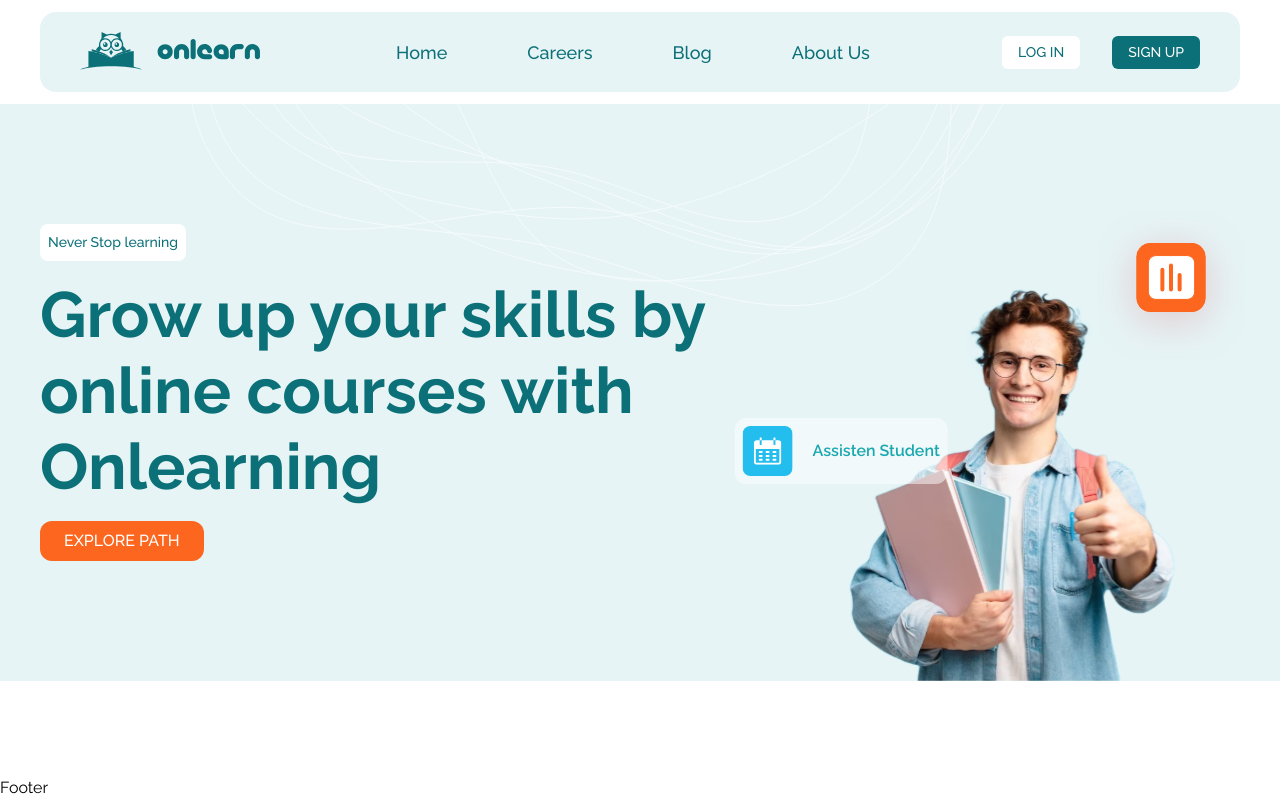
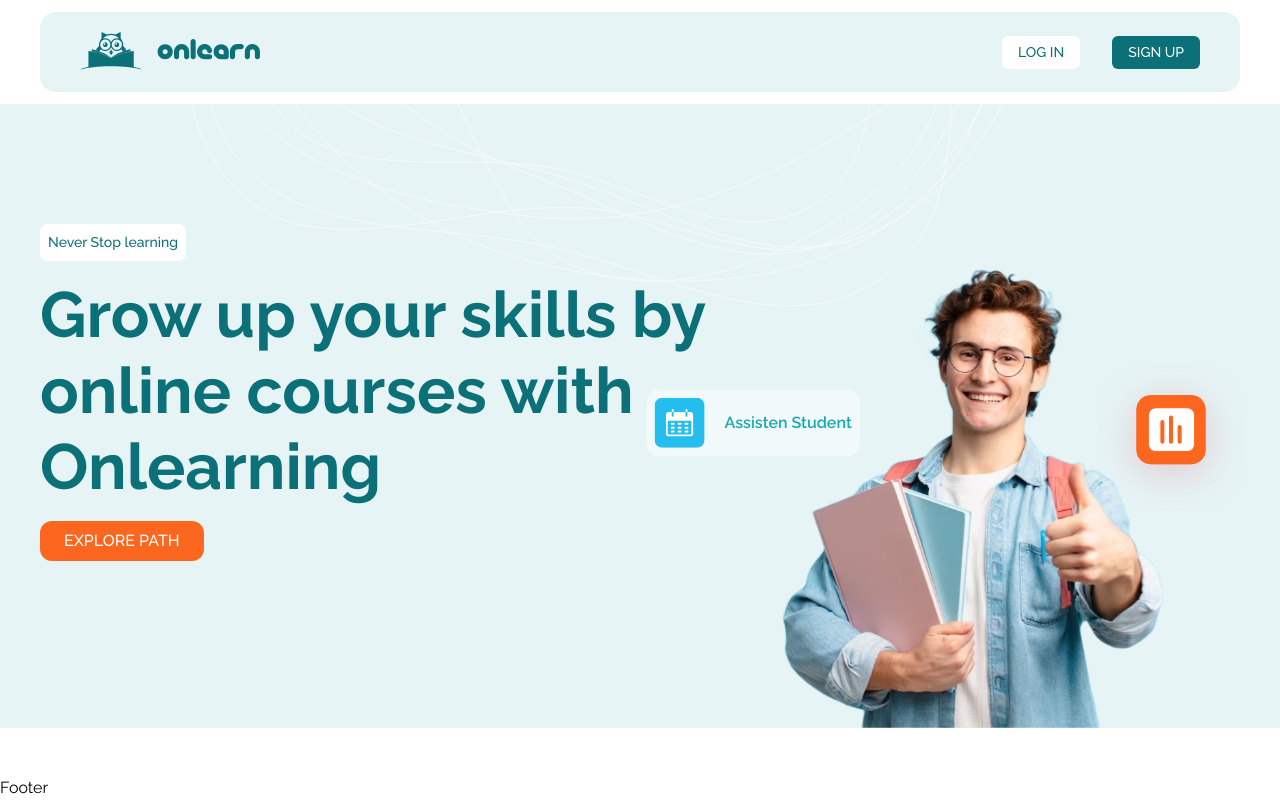
Before and after one commit to herihermansyah/educational-courses-landing-page, a Next.js app: page / in a window 1280 px wide. Built offline with nearby package versions, Linux system fonts and the light colour scheme.

Commit message:
add animaiton use motion dev

```diff
--- a/src/components/sections/hero-section.tsx
+++ b/src/components/sections/hero-section.tsx
@@ -1,3 +1,4 @@
+"use client";
 import React from "react";
 import WrapperMain from "../wrapper-main";
 import Button from "../ui/button";
@@ -5,28 +6,93 @@ import Image from "next/image";
 import SpiralPath from "@/assets/spiral-path";
 import CalenderIcon from "@/assets/calender-icon";
 import CartIcon from "@/assets/cart-icon";
+import {motion, Variants} from "motion/react";
+
+// container animation
+const containerVariants: Variants = {
+  hidden: {
+    opacity: 0,
+  },
+  visible: {
+    opacity: 1,
+    transition: {
+      staggerChildren: 0.15,
+      delayChildren: 0.1,
+    },
+  },
+};
+
+// item animation
+
+const itemVariants: Variants = {
+  hidden: {opacity: 0, y: 30},
+  visible: {
+    opacity: 1,
+    y: 0,
+    transition: {
+      type: "spring",
+      stiffness: 100,
+      damping: 15,
+    },
+  },
+};
+
+// floating animation
+const floatingVariants = (yDelta: number, duration: number): Variants => ({
+  hidden: {opacity: 0, y: 0.5},
+  visible: {
+    opacity: 1,
+    scale: 1,
+    y: [0, yDelta, 0],
+    transition: {
+      opacity: {duration: 0.5},
+      scale: {type: "spring", stiffness: 100},
+      y: {
+        duration: duration,
+        repeat: Infinity,
+        ease: "easeInOut",
+      },
+    },
+  },
+});
 
 const HeroSection = () => {
   return (
-    <section
+    <motion.section
+      variants={containerVariants}
+      initial="hidden"
+      animate="visible"
       id="home"
       className="bg-teal-100 pt-10 md:pt-30 relative overflow-hidden"
     >
-      <WrapperMain className="flex flex-col xl:flex-row xl:items-center xl:justify-between ">
+      <WrapperMain className="grid grid-cols-1 lg:grid-cols-2">
         {/* text hero */}
-        <div className="flex flex-col gap-4 pb-5 md:pb-30 items-start relative z-20">
-          <span className="bg-white text-[14px] p-2 rounded-lg font-medium text-teal-900">
+        <motion.div className="flex flex-col gap-4 pb-5 md:pb-30 items-start relative z-20">
+          <motion.span
+            variants={itemVariants}
+            className="bg-white text-[14px] p-2 rounded-lg font-medium text-teal-900"
+          >
             Never Stop learning
-          </span>
-          <h2 className="text-[48px] leading-14 md:text-[64px] md:leading-19 font-bold text-teal-900 md:w-172">
+          </motion.span>
+          <motion.h2
+            variants={itemVariants}
+            className="text-[48px] leading-14 md:text-[64px] md:leading-19 font-bold text-teal-900 md:w-172"
+          >
             Grow up your skills by online courses with Onlearning
-          </h2>
+          </motion.h2>
+          <motion.div variants={itemVariants} className="opacity-0">
             <Button color="tertiary" size={"large"}>
               EXPLORE PATH
             </Button>
-        </div>
+          </motion.div>
+        </motion.div>
         {/* image hero */}
         <div className="self-end relative">
+          <motion.div
+            initial={{opacity: 0, scale: 0.95, y: 50}}
+            animate={{opacity: 1, scale: 1, y: 0}}
+            transition={{duration: 0.8, delay: 0.3, ease: "easeOut"}}
+          >
             <Image
               src={"/image-hero.svg"}
               alt="hero image"
@@ -35,21 +101,39 @@ const HeroSection = () => {
               className="object-contain"
               priority
             />
+          </motion.div>
           {/* absolute icon and asset */}
-          <div className="absolute top-50 -translate-y-1/2 -left-25 translate-x-1/2 bg-white/50 rounded-xl p-2 w-fit">
+          <motion.div
+            variants={floatingVariants(-5, 3)}
+            initial="hidden"
+            animate="visible"
+            className="absolute top-50 -translate-y-1/2 -left-25 translate-x-1/2 bg-white/50 rounded-xl p-2 w-fit"
+          >
             <div className="flex items-center gap-5">
               <CalenderIcon />
               <p className="font-semibold text-teal-500 capitalize">
                 assisten student
               </p>
             </div>
-          </div>
-          <CartIcon className="absolute -top-10 -right-20 -translate-x-1/2" />
+          </motion.div>
+          <motion.div
+            variants={floatingVariants(-5, 3.5)}
+            initial="hidden"
+            animate="visible"
+          >
+            <CartIcon className="absolute -top-90 -right-20 -translate-x-1/2" />
+          </motion.div>
         </div>
       </WrapperMain>
       {/* absolute asset */}
+      <motion.div
+        initial={{opacity: 0}}
+        animate={{opacity: 1}}
+        transition={{duration: 1.2, delay: 0.5}}
+      >
         <SpiralPath className="absolute top-0 left-1/2 -translate-x-1/2" />
-    </section>
+      </motion.div>
+    </motion.section>
   );
 };
 
--- a/src/layouts/header.tsx
+++ b/src/layouts/header.tsx
@@ -8,45 +8,84 @@ import {cn} from "@/lib/utils";
 import React from "react";
 import {HiMenuAlt3} from "react-icons/hi";
 import {MdCloseFullscreen} from "react-icons/md";
+import {AnimatePresence, motion, Variants} from "motion/react";
+
+// defining variants menu for animaiton
+const menuVariants: Variants = {
+  open: {
+    y: "65%",
+    opacity: 1,
+    scale: 1,
+    transition: {
+      type: "spring",
+      stiffness: 100,
+      damping: 15,
+      staggerChildren: 0.1,
+      delayChildren: 0.2,
+    },
+  },
+  closed: {
+    y: "-100%",
+    opacity: 0,
+    scale: 0,
+    transition: {
+      type: "spring",
+      stiffness: 100,
+    },
+  },
+};
 
 const Header = () => {
   const [isOpen, setIsOpen] = React.useState(false);
   return (
-    <div>
+    <motion.div initial={{opacity: 0, y: 10}} animate={{opacity: 1, y: 0}}>
       <WrapperMain className="relative z-2">
         <div className="flex items-center justify-between bg-teal-100 py-5 px-10 rounded-2xl">
           <Logo />
           {/* style responsive menu header mobile and desktop */}
-          <div
+          <motion.div
+            variants={menuVariants}
+            initial="closed"
+            animate={
+              typeof window !== "undefined" && isOpen ? "open" : "closed"
+            }
             onClick={() => setIsOpen(!isOpen)}
             className={cn(
               "absolute left-1/2 -translate-x-1/2 -z-1",
               "bg-teal-100 w-full py-10",
               "rounded-2xl",
               "flex flex-col items-center gap-10",
-              isOpen ? "translate-y-58" : "-translate-y-full",
-              "transition-all duration-500 ease-in-out",
               "lg:static lg:w-auto lg:bg-transparent lg:translate-y-0 lg:py-0 lg:left-0 lg:translate-x-0 lg:z-0",
             )}
           >
             <MenuHeader />
             <UserControl className="lg:hidden" />
-          </div>
+          </motion.div>
           <UserControl className="hidden lg:flex" />
           <Button
             onClick={() => setIsOpen(!isOpen)}
             color="secondary"
             className="flex lg:hidden"
           >
-            {isOpen ? (
-              <MdCloseFullscreen size={24} />
-            ) : (
-              <HiMenuAlt3 size={24} />
-            )}
+            <AnimatePresence mode="wait" initial={false}>
+              <motion.span
+                key={isOpen ? "close" : "menu"}
+                initial={{opacity: 0, rotate: -90, scale: 0.8}}
+                animate={{opacity: 1, rotate: 0, scale: 1}}
+                exit={{opacity: 0, rotate: 90, scale: 0.8}}
+                transition={{duration: 0.2}}
+              >
+                {isOpen ? (
+                  <MdCloseFullscreen size={24} />
+                ) : (
+                  <HiMenuAlt3 size={24} />
+                )}
+              </motion.span>
+            </AnimatePresence>
           </Button>
         </div>
       </WrapperMain>
-    </div>
+    </motion.div>
   );
 };
 
```
Lines whose indentation alone changed are shown as unchanged.
